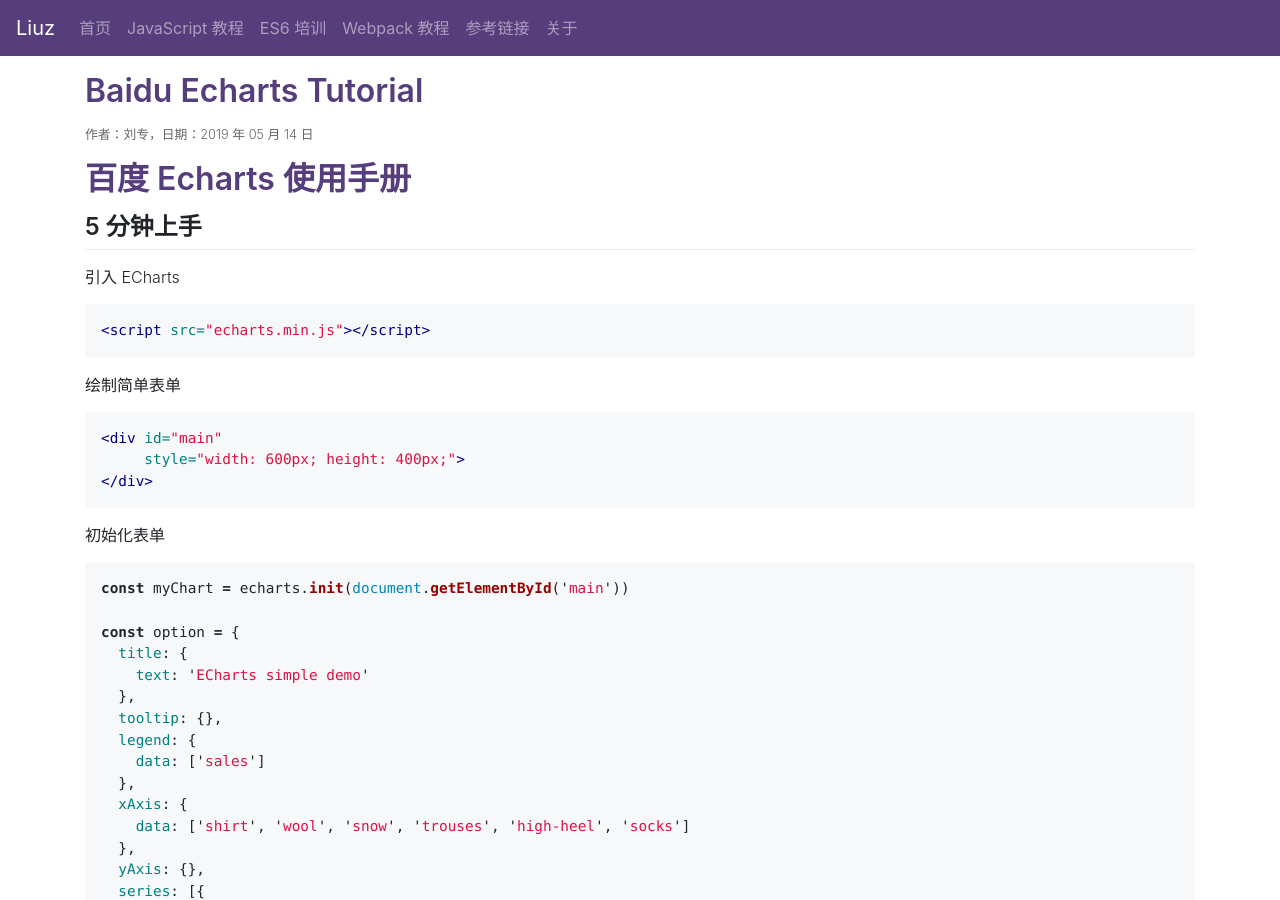
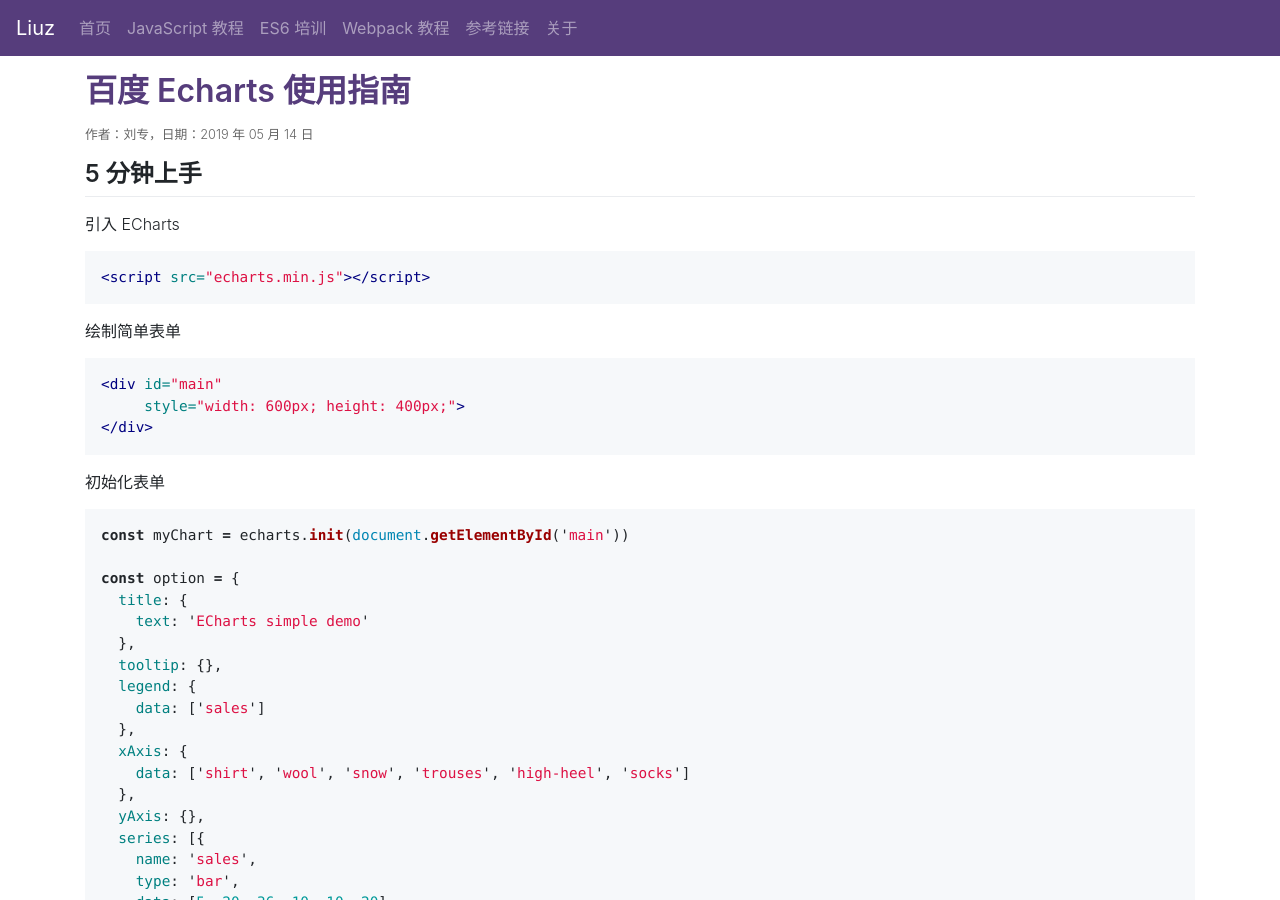
Before and after one commit to liuzhuan/liuzhuan.github.io, a Jekyll site: the page built from _posts/2019-05-14-baidu-echarts-tutorial.md, in a window 1280 px wide and 900 px high. Built offline with Jekyll 4.4.1, drawn with Linux system fonts in a browser that asks for light colours; nearby versions of some CDN libraries; our own code applies the rules of GitHub Pages for plain Markdown files; comment, search, counter and statistics services are not loaded.

Commit message:
fix: update baidu echarts

```diff
--- a/_posts/2019-05-14-baidu-echarts-tutorial.md
+++ b/_posts/2019-05-14-baidu-echarts-tutorial.md
@@ -1,4 +1,8 @@
-# 百度 Echarts 使用手册
+---
+layout: post
+title: 百度 Echarts 使用指南
+date: 2019/05/14
+---
 
 ## 5 分钟上手
 
```
